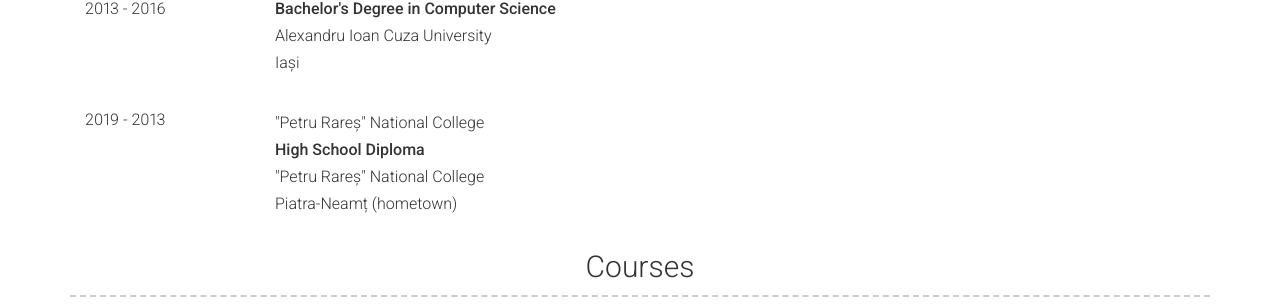
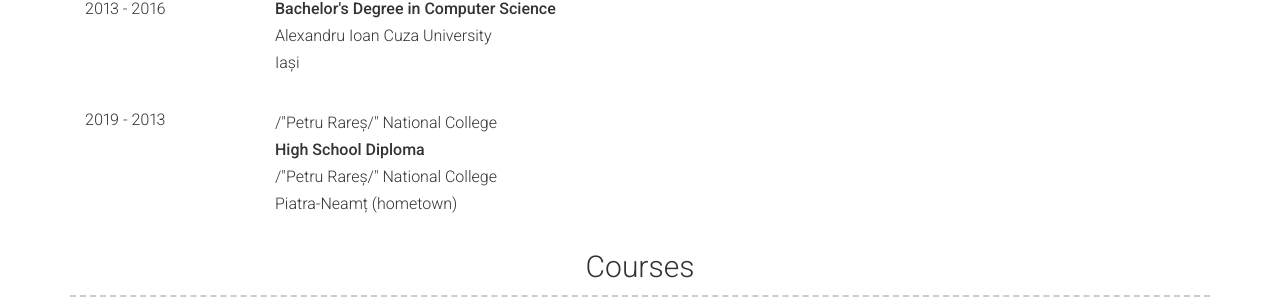
Before and after one commit to anisia-lupu/anisia-lupu, a Jekyll site: the page built from index.md, in a window 1280 px wide. Shown: the part 1625-1931 px from the top of the page. Built offline with Jekyll 4.4.1, drawn with Linux system fonts in a browser that asks for light colours.

```diff
--- a/_data/education.yml
+++ b/_data/education.yml
@@ -10,8 +10,8 @@
     - dates: 2013 - 2016
       qualification: Bachelor's Degree in Computer Science
       city: Iași
-- name: |
-      "Petru Rareș" National College
+
+- name: /"Petru Rareș/" National College
   grades:
     - dates: 2019 - 2013
     - qualification: High School Diploma
```
